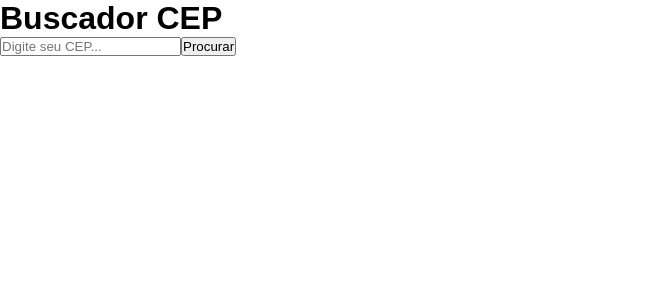
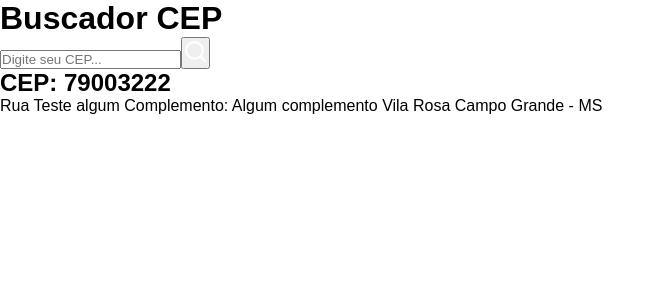
Before and after one commit to SanX0000/Projeto-BuscaCEP, a React (Create React App) app in the folder buscador/: page / in a window 1280 px wide. Shown: the top 300 px of the page, without its empty margins (0-665 px from the left). Built offline with nearby package versions, Linux system fonts and the light colour scheme.

Commit message:
inserido react icons e dados da main

```diff
--- a/buscador/package.json
+++ b/buscador/package.json
@@ -8,6 +8,7 @@
     "@testing-library/user-event": "^13.5.0",
     "react": "^18.2.0",
     "react-dom": "^18.2.0",
+    "react-icons": "^4.7.1",
     "react-scripts": "5.0.1",
     "web-vitals": "^2.1.4"
   },
--- a/buscador/src/App.js
+++ b/buscador/src/App.js
@@ -1,4 +1,4 @@
-
+import { FiSearch } from "react-icons/fi";
 
 function App() {
   return (
@@ -6,12 +6,25 @@
      <h1 className="title">Buscador CEP</h1>
 
       <div className="containerInput">
-        <input type="text" placeholder="Digite seu CEP..."/>
+        <input
+        type="text"
+        placeholder="Digite seu CEP..."/>
 
         <button className="buttonSearch">
-          Procurar
+          <FiSearch size={25} color="FFF"/>
         </button>
       </div>
+
+        <main className="main">
+          <h2>CEP: 79003222</h2>
+
+          <span>Rua Teste algum </span>
+          <span>Complemento: Algum complemento </span>
+          <span>Vila Rosa </span>
+          <span>Campo Grande - MS </span>
+
+
+        </main>
 
     </div>
   );
```
Also changed, not shown: 1 other file (tests, documents, lock files or other folders).
